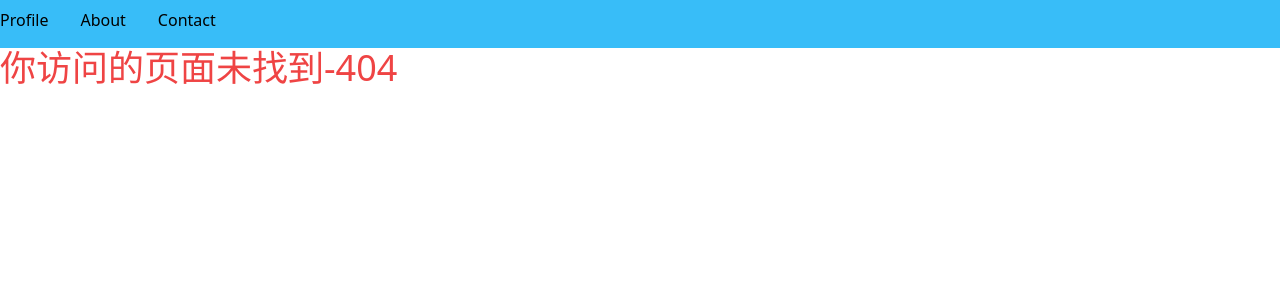
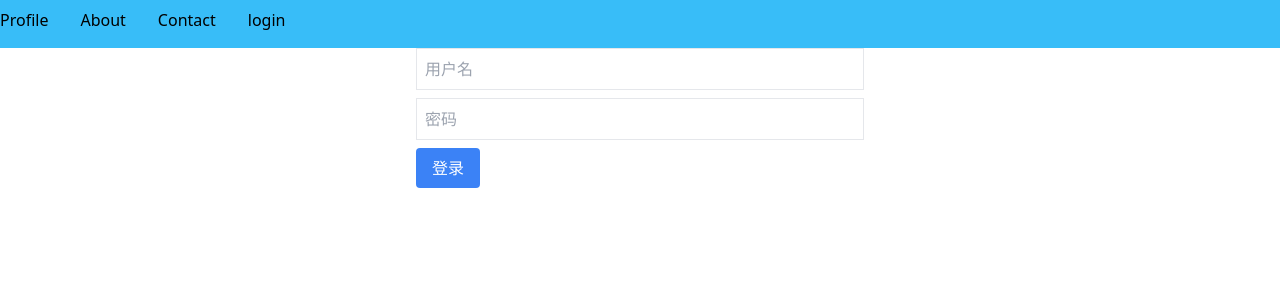
Before and after one commit to duoluodexiaoxiaoyuan/mynextproject, a Next.js app: page /login in a window 1280 px wide. Before the commit this address had no page. Shown: the top 300 px of the page. Built offline with nearby package versions, Linux system fonts and the light colour scheme.

Commit message:
feature: 提交代码

```diff
--- a/src/app/layout.js
+++ b/src/app/layout.js
@@ -12,7 +12,7 @@ export const metadata = {
 // 默认写的是{children}，但是我们写成props的时候要把{}去掉
 export default function RootLayout(props) {
 
-  let pages = ['Profile', 'About', 'Contact']
+  let pages = ['Profile', 'About', 'Contact', 'login']
   return (
     <html lang="en">
       <body>
--- /dev/null
+++ b/src/app/login/page.jsx
@@ -0,0 +1,39 @@
+'use client'
+import { useState } from 'react';
+
+export default function LoginPage() {
+
+  const [username, setUsername] = useState('');
+  const [password, setPassword] = useState('');
+
+  const handleSubmit = (e) => {
+    e.preventDefault();
+    // 提交登录逻辑
+  }
+
+  return (
+    <form className="w-full max-w-md mx-auto" onSubmit={handleSubmit}>
+      <input
+        className="w-full border p-2 mb-2"
+        type="text"
+        value={username}
+        onChange={(e) => setUsername(e.target.value)}
+        placeholder="用户名"
+      />
+
+      <input
+        className="w-full border p-2 mb-2"
+        type="password"
+        value={password}
+        onChange={(e) => setPassword(e.target.value)}
+        placeholder="密码"
+      />
+
+      <button
+        className="bg-blue-500 text-white py-2 px-4 rounded"
+        type="submit">
+        登录
+      </button>
+    </form>
+  )
+}
```
